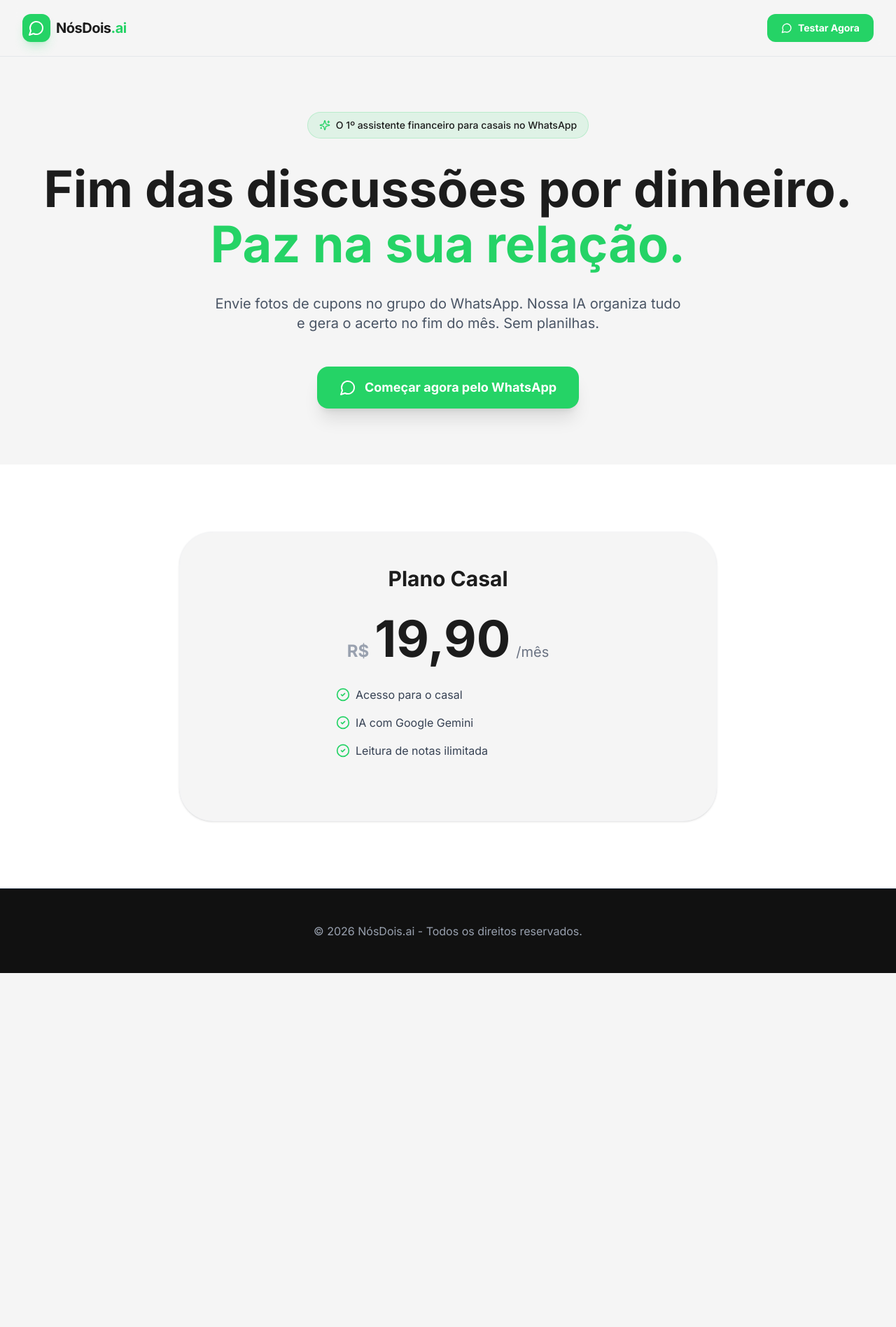
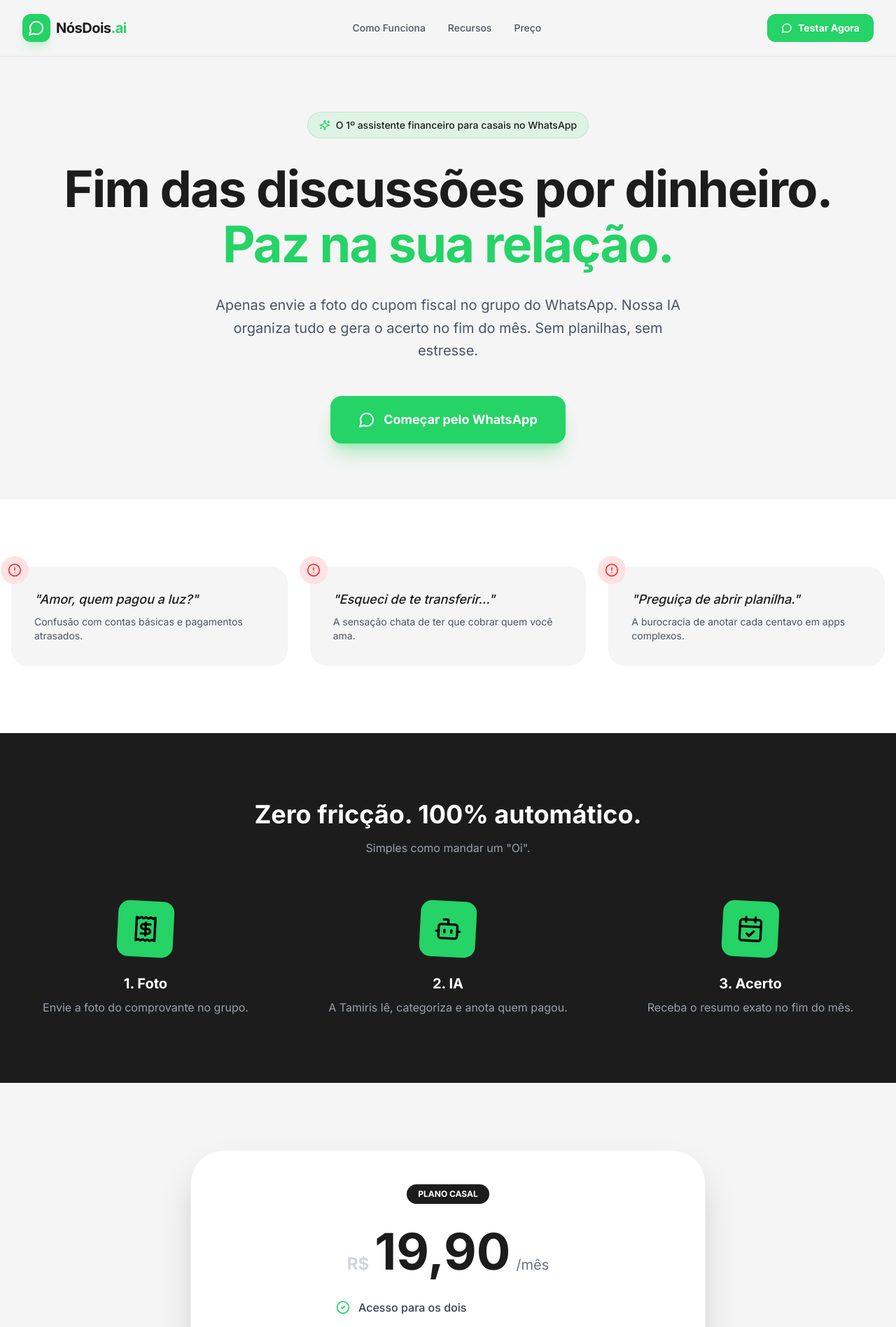
Before and after one commit to Candez2350/nos-dois-ai, a Next.js app: page / in a window 1280 px wide. Shown: the top 1897 px of the page at 70% size. Before the commit the page ends 1391 px from the top, so only its background shows below. Built offline with nearby package versions, Linux system fonts and the light colour scheme.

Commit message:
nova layout1

```diff
--- a/app/page.tsx
+++ b/app/page.tsx
@@ -1,23 +1,21 @@
 'use client';
 
 import { useState, useEffect } from 'react';
-import { motion } from 'framer-motion';
+import { motion, AnimatePresence } from 'framer-motion';
 import {
-  MessageCircle, Receipt, Bot, CalendarCheck,
-  ShieldCheck, Sparkles, CheckCircle2, AlertCircle
+  MessageCircle, Receipt, Bot, CalendarCheck, ShieldCheck,
+  Sparkles, CheckCircle2, AlertCircle, ArrowRight
 } from 'lucide-react';
 
 export default function Home() {
   const [mounted, setMounted] = useState(false);
 
-  // Isso impede que o React 19 tente renderizar animações antes da hora
   useEffect(() => {
     setMounted(true);
   }, []);
 
-  if (!mounted) {
-    return <div className="min-h-screen bg-[#F5F5F5]" />;
-  }
+  // Enquanto não monta, mostra um fundo neutro para evitar o flash branco
+  if (!mounted) return <div className="min-h-screen bg-[#F5F5F5]" />;
 
   return (
     <main className="min-h-screen bg-[#F5F5F5] font-sans selection:bg-[#25D366] selection:text-white">
@@ -30,56 +28,116 @@ export default function Home() {
             </div>
             <span className="text-xl font-bold text-[#1C1C1C] tracking-tight">NósDois<span className="text-[#25D366]">.ai</span></span>
           </div>
-          <a href="#comecar" className="bg-[#25D366] text-white px-5 py-2.5 rounded-xl text-sm font-bold hover:bg-[#20bd5a] transition-all flex items-center gap-2">
+          <nav className="hidden md:flex items-center gap-8 text-sm font-medium text-gray-600">
+            <a href="#como-funciona" className="hover:text-[#25D366] transition-colors">Como Funciona</a>
+            <a href="#recursos" className="hover:text-[#25D366] transition-colors">Recursos</a>
+            <a href="#preco" className="hover:text-[#25D366] transition-colors">Preço</a>
+          </nav>
+          <button className="bg-[#25D366] text-white px-5 py-2.5 rounded-xl text-sm font-bold hover:bg-[#20bd5a] transition-all flex items-center gap-2">
             <MessageCircle className="w-4 h-4" />
-            <span>Testar Agora</span>
-          </a>
+            <span className="hidden sm:inline">Testar Agora</span>
+          </button>
         </div>
       </header>
 
       {/* Hero Section */}
-      <section className="pt-40 pb-20 px-4 max-w-7xl mx-auto text-center">
-        <motion.div initial={{ opacity: 0, y: 20 }} animate={{ opacity: 1, y: 0 }}>
+      <section className="pt-40 pb-20 px-4 sm:px-6 lg:px-8 max-w-7xl mx-auto text-center">
+        <motion.div initial={{ opacity: 0, y: 20 }} animate={{ opacity: 1, y: 0 }} transition={{ duration: 0.6 }}>
           <div className="inline-flex items-center gap-2 px-4 py-2 rounded-full bg-[#25D366]/10 text-[#1C1C1C] text-sm font-medium mb-8 border border-[#25D366]/20">
             <Sparkles className="w-4 h-4 text-[#25D366]" />
             O 1º assistente financeiro para casais no WhatsApp
           </div>
-          <h1 className="text-5xl md:text-7xl font-bold text-[#1C1C1C] mb-8 leading-[1.1]">
-            Fim das discussões por dinheiro. <br />
+          <h1 className="text-5xl md:text-7xl font-bold text-[#1C1C1C] tracking-tight mb-8 leading-[1.1]">
+            Fim das discussões por dinheiro. <br className="hidden md:block" />
             <span className="text-[#25D366]">Paz na sua relação.</span>
           </h1>
-          <p className="text-xl text-gray-600 mb-12 max-w-2xl mx-auto">
-            Envie fotos de cupons no grupo do WhatsApp. Nossa IA organiza tudo e gera o acerto no fim do mês. Sem planilhas.
+          <p className="text-xl text-gray-600 mb-12 max-w-2xl mx-auto leading-relaxed">
+            Apenas envie a foto do cupom fiscal no grupo do WhatsApp. Nossa IA organiza tudo e gera o acerto no fim do mês. Sem planilhas, sem estresse.
           </p>
-          <button className="px-8 py-4 bg-[#25D366] text-white font-bold rounded-2xl shadow-xl hover:scale-105 transition-transform flex items-center gap-3 mx-auto text-lg">
-            <MessageCircle className="w-6 h-6" />
-            Começar agora pelo WhatsApp
-          </button>
+          <div className="flex flex-col sm:row items-center justify-center gap-4">
+            <button className="w-full sm:w-auto px-10 py-5 bg-[#25D366] text-white font-bold rounded-2xl hover:bg-[#20bd5a] transition-all shadow-xl shadow-[#25D366]/30 text-lg flex items-center justify-center gap-3">
+              <MessageCircle className="w-6 h-6" />
+              Começar pelo WhatsApp
+            </button>
+          </div>
         </motion.div>
       </section>
 
-      {/* Seção de Preço Rápida */}
+      {/* O Problema */}
       <section className="py-24 bg-white px-4">
-        <div className="max-w-3xl mx-auto text-center">
-          <div className="bg-[#F5F5F5] rounded-[3rem] p-12 border border-gray-100 shadow-sm">
-            <h2 className="text-3xl font-bold mb-8">Plano Casal</h2>
-            <div className="flex items-baseline justify-center gap-2 mb-8">
-              <span className="text-2xl font-bold text-gray-400">R$</span>
-              <span className="text-7xl font-bold text-[#1C1C1C]">19,90</span>
-              <span className="text-xl text-gray-500">/mês</span>
-            </div>
-            <ul className="space-y-4 mb-10 text-left max-w-xs mx-auto text-gray-700">
-              <li className="flex items-center gap-2"><CheckCircle2 className="w-5 h-5 text-[#25D366]" /> Acesso para o casal</li>
-              <li className="flex items-center gap-2"><CheckCircle2 className="w-5 h-5 text-[#25D366]" /> IA com Google Gemini</li>
-              <li className="flex items-center gap-2"><CheckCircle2 className="w-5 h-5 text-[#25D366]" /> Leitura de notas ilimitada</li>
-            </ul>
+        <div className="max-w-7xl mx-auto">
+          <div className="grid md:grid-cols-3 gap-8">
+            {[
+              { q: "Amor, quem pagou a luz?", d: "Confusão com contas básicas e pagamentos atrasados." },
+              { q: "Esqueci de te transferir...", d: "A sensação chata de ter que cobrar quem você ama." },
+              { q: "Preguiça de abrir planilha.", d: "A burocracia de anotar cada centavo em apps complexos." }
+            ].map((item, i) => (
+              <div key={i} className="bg-[#F5F5F5] p-8 rounded-3xl border border-gray-100 relative">
+                <div className="absolute -top-4 -left-4 w-10 h-10 bg-red-100 rounded-full flex items-center justify-center">
+                  <AlertCircle className="w-5 h-5 text-red-500" />
+                </div>
+                <p className="text-lg font-medium italic mb-2">"{item.q}"</p>
+                <p className="text-gray-600 text-sm">{item.d}</p>
+              </div>
+            ))}
           </div>
         </div>
       </section>
 
+      {/* Como Funciona */}
+      <section id="como-funciona" className="py-24 px-4 bg-[#1C1C1C] text-white overflow-hidden">
+        <div className="max-w-7xl mx-auto">
+          <div className="text-center mb-16">
+            <h2 className="text-3xl md:text-4xl font-bold mb-4">Zero fricção. 100% automático.</h2>
+            <p className="text-gray-400">Simples como mandar um "Oi".</p>
+          </div>
+          <div className="grid md:grid-cols-3 gap-12 text-center">
+            {[
+              { icon: Receipt, t: "1. Foto", d: "Envie a foto do comprovante no grupo." },
+              { icon: Bot, t: "2. IA", d: "A Tamiris lê, categoriza e anota quem pagou." },
+              { icon: CalendarCheck, t: "3. Acerto", d: "Receba o resumo exato no fim do mês." }
+            ].map((step, i) => (
+              <div key={i} className="flex flex-col items-center">
+                <div className="w-20 h-20 bg-[#25D366] rounded-2xl flex items-center justify-center mb-6 rotate-3">
+                  <step.icon className="w-10 h-10 text-black" />
+                </div>
+                <h3 className="text-xl font-bold mb-2">{step.t}</h3>
+                <p className="text-gray-400">{step.d}</p>
+              </div>
+            ))}
+          </div>
+        </div>
+      </section>
+
+      {/* Preço */}
+      <section id="preco" className="py-24 px-4 max-w-3xl mx-auto text-center">
+        <div className="bg-white rounded-[3rem] p-12 shadow-2xl border border-gray-100">
+          <div className="inline-block bg-[#1C1C1C] text-white px-4 py-1.5 rounded-full text-xs font-bold mb-8">PLANO CASAL</div>
+          <div className="flex items-baseline justify-center gap-2 mb-8">
+            <span className="text-2xl font-bold text-gray-300">R$</span>
+            <span className="text-7xl font-bold text-[#1C1C1C]">19,90</span>
+            <span className="text-xl text-gray-500">/mês</span>
+          </div>
+          <ul className="space-y-4 mb-10 text-left max-w-xs mx-auto">
+            {["Acesso para os dois", "IA Google Gemini 1.5 Pro", "Notas ilimitadas", "Relatórios automáticos"].map((li, i) => (
+              <li key={i} className="flex items-center gap-3 font-medium text-gray-700">
+                <CheckCircle2 className="w-5 h-5 text-[#25D366]" /> {li}
+              </li>
+            ))}
+          </ul>
+          <button className="w-full py-5 bg-[#25D366] text-white font-bold rounded-2xl shadow-lg hover:scale-[1.02] transition-transform">
+            Assinar agora
+          </button>
+        </div>
+      </section>
+
       {/* Footer */}
-      <footer className="bg-[#111111] text-gray-400 py-12 text-center border-t border-gray-800">
-        <p>© 2026 NósDois.ai - Todos os direitos reservados.</p>
+      <footer className="bg-[#111111] text-gray-500 py-12 text-center text-sm border-t border-gray-800">
+        <div className="flex items-center justify-center gap-2 mb-4">
+          <MessageCircle className="w-5 h-5 text-[#25D366]" />
+          <span className="text-white font-bold">NósDois.ai</span>
+        </div>
+        <p>© 2026 NósDois.ai - Simplificando a vida de casais.</p>
       </footer>
     </main>
   );
```
